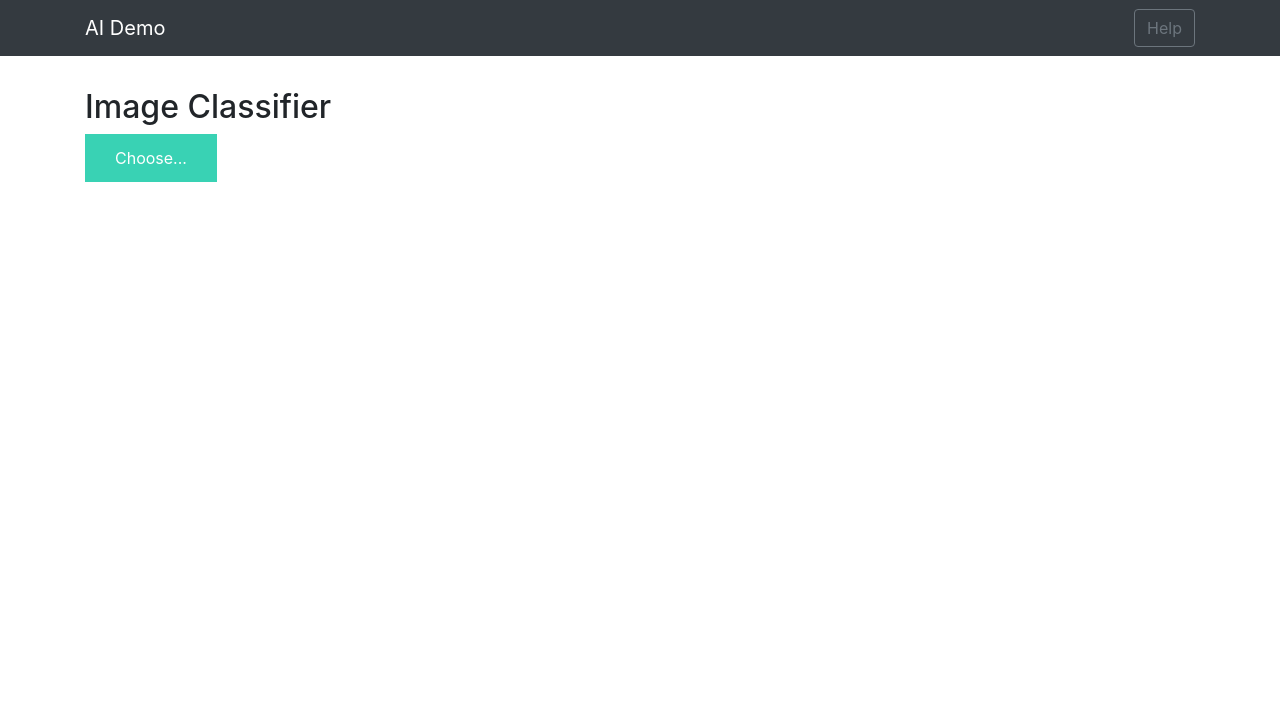
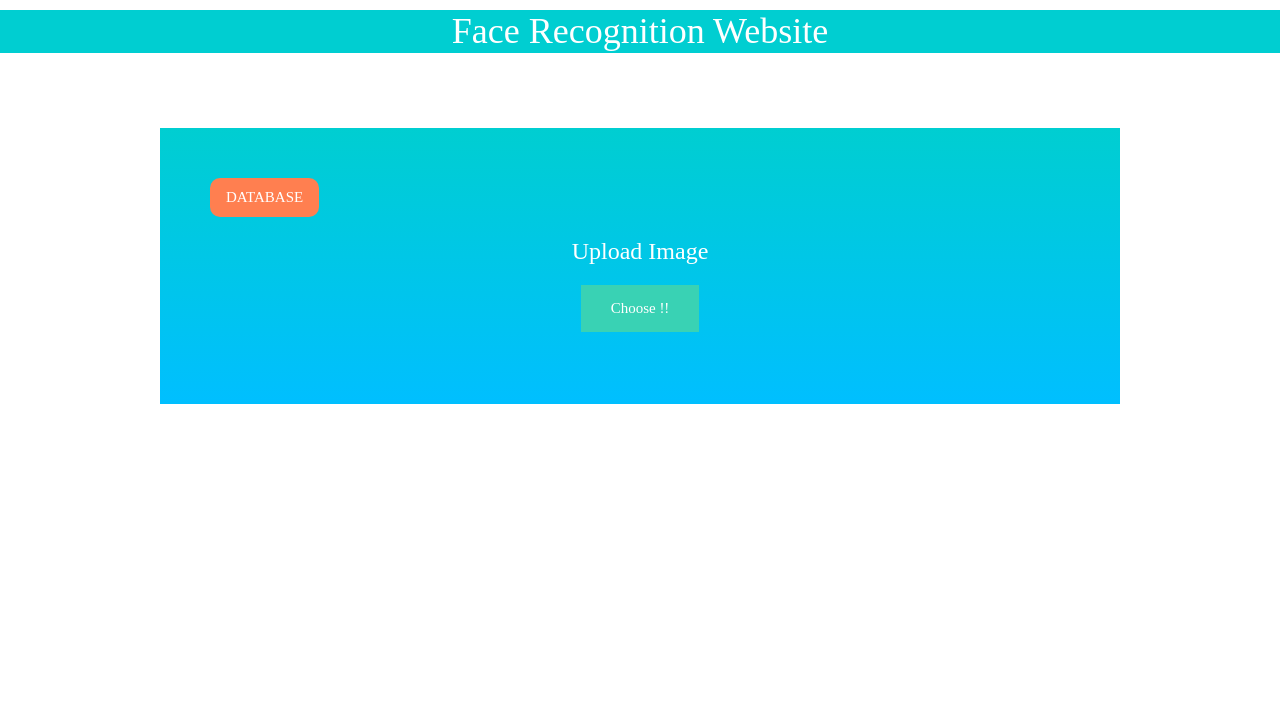
Before and after one commit to ShamSinha/Image-Recognition-Website, a Flask app: page /back_to_predict in a window 1280 px wide. Shown: the top 724 px of the page. Run offline with Flask 2, Linux system fonts and the light colour scheme; parts of the project's set-up code (start-up, migrations or seed data) failed here and were passed over; some libraries are stand-ins or nearby versions.

Commit message:
Add files via upload

```diff
--- a/templates/base.html
+++ b/templates/base.html
@@ -4,28 +4,24 @@
     <meta charset="UTF-8">
     <meta name="viewport" content="width=device-width, initial-scale=1.0">
     <meta http-equiv="X-UA-Compatible" content="ie=edge">
-    <title>AI Demo</title>
+    <title>FaceRec</title>
     <link href="https://cdn.bootcss.com/bootstrap/4.0.0/css/bootstrap.min.css" rel="stylesheet">
     <script src="https://cdn.bootcss.com/popper.js/1.12.9/umd/popper.min.js"></script>
     <script src="https://cdn.bootcss.com/jquery/3.3.1/jquery.min.js"></script>
     <script src="https://cdn.bootcss.com/bootstrap/4.0.0/js/bootstrap.min.js"></script>
     <link href="{{ url_for('static', filename='css/main.css') }}" rel="stylesheet">
+    <link rel="stylesheet" href="https://www.w3schools.com/w3css/4/w3.css">
+    <script src="{{ url_for('static', filename='js/main.js') }}" type="text/javascript"></script>
 </head>
 
-<body>
-    <nav class="navbar navbar-dark bg-dark">
-        <div class="container">
-            <a class="navbar-brand" href="#">AI Demo</a>
-            <button class="btn btn-outline-secondary my-2 my-sm-0" type="submit">Help</button>
+    <body style="font-family: serif;">
+        <div class="container-fixed">
+
+                <h1  style="color:white; background-color: darkturquoise; font-family:serif; text-align: center;">Face Recognition Website</h1>
+
         </div>
-    </nav>
-    <div class="container">
-        <div id="content" style="margin-top:2em">{% block content %}{% endblock %}</div>
-    </div>
-</body>
-
-<footer>
-    <script src="{{ url_for('static', filename='js/main.js') }}" type="text/javascript"></script>
-</footer>
-
+            <div class="container">
+                <div class=" w3-hover-shadow"id="content" style="margin:75px; padding:50px; background-image: linear-gradient(darkturquoise, deepskyblue); ">{% block content %}{% endblock %}</div>
+            </div>
+    </body>
 </html>
--- a/templates/index.html
+++ b/templates/index.html
@@ -1,31 +1,41 @@
 {% extends "base.html" %} {% block content %}
 
-<h2>Image Classifier</h2>
+<style>
+button{
+        border-radius: 10px;
 
-<div>
+    }
+</style>
+<link rel="stylesheet" href="https://cdnjs.cloudflare.com/ajax/libs/font-awesome/4.7.0/css/font-awesome.min.css">
+
+<a href = "/database" ><button id = "btn1" type="button"  style="background-color: coral; color: white;" class="w3-button w3-hover-shadow ">DATABASE</button></a>
+<div style="text-align: center;">
+    <h3 style="color: white; margin: 20px; font-family: serif;">Upload  Image </h3>
+    <div >
         <form id="upload-file" method="post" enctype="multipart/form-data">
-        <label for="imageUpload" class="upload-label">
-            Choose...
+            <label for="imageUpload" class="upload-label w3-hover-shadow">
+                Choose !!
             </label>
-        <input type="file" name="file" id="imageUpload" accept=".png, .jpg, .jpeg">
+            <input type="file" name="file" id="imageUpload" accept="image/*">
         </form>
 
-    <div class="image-section" style="display:none;">
+        <div class="image-section" style="display:none; margin: 20px">
             <div class="img-preview">
                 <div id="imagePreview">
                 </div>
             </div>
             <div>
-            <button type="button" class="btn btn-primary btn-lg " id="btn-predict">Predict!</button>
+                <button type="button" class="w3-button w3-hover-shadow " id="btn-predict">Predict!</button>
             </div>
         </div>
 
-    <div class="loader" style="display:none;"></div>
+        <div class="loader" style="display:none; "></div>
 
-    <h3 id="result">
-        <span> </span>
+        <h3 id="result" style="color: white; text-transform: capitalize; ">
+            <span></span>
         </h3>
 
     </div>
+</div>
 
 {% endblock %}
```
Also changed, not shown: templates/addDatabase.html (added, +86 -0 lines), templates/person_database.html (added, +25 -0 lines). Lines whose indentation alone changed are shown as unchanged.
